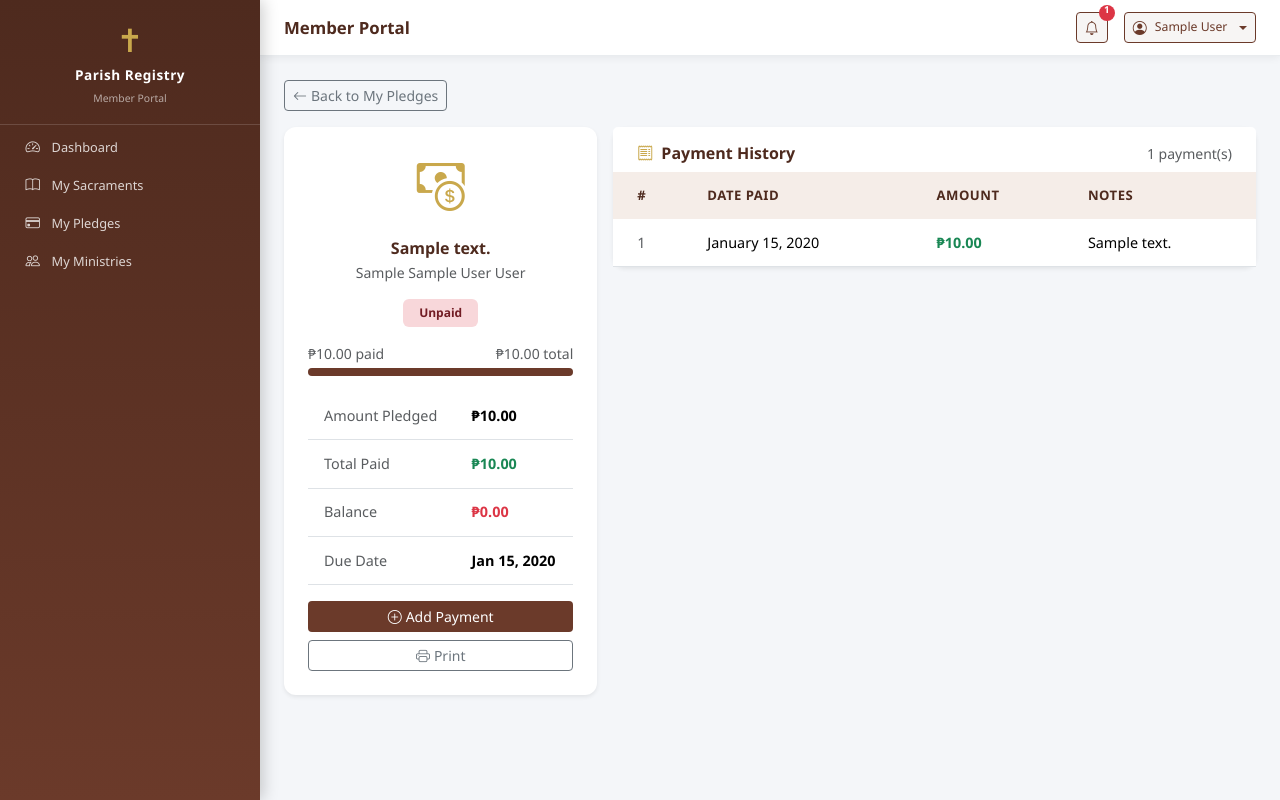
After one commit to Precious143Bless/registry, a Django app: page /member/pledges/1/ in a window 1280 px wide. The commit adds this page. Run offline with Django 4.2, Linux system fonts and the light colour scheme; a user stored in the database is signed in; data comes from the database, SQL or seed files in the repository; tables that the repository leaves empty hold one stand-in row (values such as "Sample post").

Commit message:
member my pledge
- view donation, add payment, print

```diff
--- /dev/null
+++ b/registry/templates/registry/member_pledge_detail.html
@@ -0,0 +1,161 @@
+{% extends 'registry/member_base.html' %}
+{% block title %}Pledge Detail{% endblock %}
+{% block content %}
+<div class="d-flex justify-content-between align-items-center mb-3">
+    <a href="{% url 'member_pledges' %}" class="btn btn-sm btn-outline-secondary">
+        <i class="bi bi-arrow-left me-1"></i>Back to My Pledges
+    </a>
+</div>
+
+<div class="row g-3">
+    <!-- Left: Pledge Summary Card -->
+    <div class="col-md-4">
+        <div class="card border-0 shadow-sm" style="border-radius:12px;">
+            <div class="card-body p-4">
+                <div class="mb-3 text-center" style="font-size:3rem;color:#c9a84c;">
+                    <i class="bi bi-cash-coin"></i>
+                </div>
+                <h6 class="fw-bold text-center mb-1" style="color:#4e2a1e;">{{ pledge.description }}</h6>
+                <p class="text-center text-muted small mb-3">{{ pledge.member.full_name }}</p>
+                <div class="text-center mb-3">
+                    {% if pledge.status == 'paid' %}
+                        <span class="badge px-3 py-2" style="background:#d4edda;color:#155724;">Fully Paid</span>
+                    {% elif pledge.status == 'partial' %}
+                        <span class="badge px-3 py-2" style="background:#fff3cd;color:#856404;">Partially Paid</span>
+                    {% else %}
+                        <span class="badge px-3 py-2" style="background:#f8d7da;color:#721c24;">Unpaid</span>
+                    {% endif %}
+                </div>
+                {% if pledge.amount_pledged > 0 %}
+                <div class="mb-3">
+                    <div class="d-flex justify-content-between small text-muted mb-1">
+                        <span>&#8369;{{ pledge.total_paid|floatformat:2 }} paid</span>
+                        <span>&#8369;{{ pledge.amount_pledged|floatformat:2 }} total</span>
+                    </div>
+                    <div class="progress" style="height:8px;border-radius:4px;">
+                        {% widthratio pledge.total_paid pledge.amount_pledged 100 as pct %}
+                        <div class="progress-bar" style="width:{{ pct }}%;background:#6b3a2a;"></div>
+                    </div>
+                </div>
+                {% endif %}
+                <table class="table table-sm mb-0">
+                    <tr>
+                        <td class="text-muted small">Amount Pledged</td>
+                        <td class="fw-semibold">&#8369;{{ pledge.amount_pledged|floatformat:2 }}</td>
+                    </tr>
+                    <tr>
+                        <td class="text-muted small">Total Paid</td>
+                        <td class="fw-semibold text-success">&#8369;{{ pledge.total_paid|floatformat:2 }}</td>
+                    </tr>
+                    <tr>
+                        <td class="text-muted small">Balance</td>
+                        <td class="fw-semibold text-danger">&#8369;{{ pledge.balance|floatformat:2 }}</td>
+                    </tr>
+                    <tr>
+                        <td class="text-muted small">Due Date</td>
+                        <td class="fw-semibold">{{ pledge.due_date|date:"M d, Y" }}</td>
+                    </tr>
+                </table>
+
+                {% if pledge.status != 'paid' %}
+                <div class="mt-3">
+                    <button class="btn btn-sm w-100" style="background:#6b3a2a;color:#fff;"
+                            data-bs-toggle="modal" data-bs-target="#addPaymentModal">
+                        <i class="bi bi-plus-circle me-1"></i>Add Payment
+                    </button>
+                </div>
+                {% endif %}
+
+                <div class="mt-2">
+                    <a href="{% url 'member_pledge_print' pledge.pk %}" target="_blank" class="btn btn-sm btn-outline-secondary w-100">
+                        <i class="bi bi-printer me-1"></i>Print
+                    </a>
+                </div>
+            </div>
+        </div>
+    </div>
+
+    <!-- Right: Payment History -->
+    <div class="col-md-8">
+        <div class="card border-0 shadow-sm" style="border-radius:12px;">
+            <div class="card-header bg-white border-0 pt-3 px-4 d-flex justify-content-between align-items-center">
+                <h6 class="fw-bold mb-0" style="color:#4e2a1e;">
+                    <i class="bi bi-receipt me-2" style="color:#c9a84c;"></i>Payment History
+                </h6>
+                <small class="text-muted">{{ payments.count }} payment(s)</small>
+            </div>
+            <div class="card-body p-0">
+                <table class="table mb-0">
+                    <thead style="background:#f8f4ef;">
+                        <tr>
+                            <th class="ps-4">#</th>
+                            <th>Date Paid</th>
+                            <th>Amount</th>
+                            <th>Notes</th>
+                        </tr>
+                    </thead>
+                    <tbody>
+                        {% for payment in payments %}
+                        <tr>
+                            <td class="ps-4 text-muted small">{{ forloop.counter }}</td>
+                            <td>{{ payment.date_paid|date:"F j, Y" }}</td>
+                            <td class="fw-semibold text-success">&#8369;{{ payment.amount|floatformat:2 }}</td>
+                            <td>{{ payment.notes|default:"—" }}</td>
+                        </tr>
+                        {% empty %}
+                        <tr>
+                            <td colspan="4" class="text-center text-muted py-4">No payments recorded yet.</td>
+                        </tr>
+                        {% endfor %}
+                    </tbody>
+                </table>
+            </div>
+        </div>
+    </div>
+</div>
+
+<!-- Add Payment Modal -->
+{% if pledge.status != 'paid' %}
+<div class="modal fade" id="addPaymentModal" tabindex="-1" aria-labelledby="addPaymentModalLabel" aria-hidden="true">
+    <div class="modal-dialog">
+        <div class="modal-content">
+            <form method="post" action="{% url 'member_pledge_add_payment' pledge.pk %}">
+                {% csrf_token %}
+                <div class="modal-header" style="background:#6b3a2a;color:#fff;">
+                    <h5 class="modal-title" id="addPaymentModalLabel">
+                        <i class="bi bi-plus-circle me-2"></i>Add Payment
+                    </h5>
+                    <button type="button" class="btn-close btn-close-white" data-bs-dismiss="modal"></button>
+                </div>
+                <div class="modal-body">
+                    <div class="mb-3">
+                        <label class="form-label fw-semibold">Amount <span class="text-danger">*</span></label>
+                        <div class="input-group">
+                            <span class="input-group-text">&#8369;</span>
+                            <input type="number" name="amount" class="form-control" step="0.01" min="0.01"
+                                   max="{{ pledge.balance }}" placeholder="0.00" required>
+                        </div>
+                        <small class="text-muted">Balance: &#8369;{{ pledge.balance|floatformat:2 }}</small>
+                    </div>
+                    <div class="mb-3">
+                        <label class="form-label fw-semibold">Date Paid <span class="text-danger">*</span></label>
+                        <input type="date" name="date_paid" class="form-control" required
+                               max="{% now 'Y-m-d' %}">
+                    </div>
+                    <div class="mb-3">
+                        <label class="form-label fw-semibold">Notes</label>
+                        <input type="text" name="notes" class="form-control" placeholder="Optional notes">
+                    </div>
+                </div>
+                <div class="modal-footer">
+                    <button type="button" class="btn btn-outline-secondary" data-bs-dismiss="modal">Cancel</button>
+                    <button type="submit" class="btn" style="background:#6b3a2a;color:#fff;">
+                        <i class="bi bi-check-circle me-1"></i>Save Payment
+                    </button>
+                </div>
+            </form>
+        </div>
+    </div>
+</div>
+{% endif %}
+{% endblock %}
--- a/registry/urls.py
+++ b/registry/urls.py
@@ -184,6 +184,9 @@ urlpatterns = [
     path('member/profile/', views.member_profile, name='member_profile'),
     path('member/pledges/', views.member_pledges, name='member_pledges'),
     path('member/pledges/<int:pk>/', views.member_pledge_detail, name='member_pledge_detail'),
+    path('member/pledges/<int:pk>/pay/', views.member_pledge_add_payment, name='member_pledge_add_payment'),
+    path('member/pledges/<int:pk>/print/', views.member_pledge_print, name='member_pledge_print'),
+    path('member/donations/', views.member_donations, name='member_donations'),
     path('member/sacraments/', views.member_sacraments, name='member_sacraments'),
     path('member/organizations/', views.member_organizations, name='member_organizations'),
 ]
--- a/registry/views.py
+++ b/registry/views.py
@@ -564,6 +564,57 @@ def member_pledge_detail(request, pk):
     payments = pledge.payments.all().order_by('-date_paid')
 
     return render(request, 'registry/member_pledge_detail.html', {'pledge': pledge, 'payments': payments})
+
+
+@login_required
+def member_pledge_add_payment(request, pk):
+    """Allow member to add a payment to their own pledge"""
+    if not hasattr(request.user, 'member_profile'):
+        messages.error(request, 'Access denied.')
+        return redirect('login')
+
+    pledge = get_object_or_404(Pledge, pk=pk, member=request.user.member_profile)
+
+    if request.method == 'POST':
+        form = PledgePaymentForm(request.POST)
+        if form.is_valid():
+            payment = form.save(commit=False)
+            payment.pledge = pledge
+            payment.save()
+            messages.success(request, 'Payment recorded successfully.')
+        else:
+            for field, errors in form.errors.items():
+                for error in errors:
+                    messages.error(request, f'{field.replace("_", " ").title()}: {error}')
+
+    return redirect('member_pledge_detail', pk=pk)
+
+
+@login_required
+def member_pledge_print(request, pk):
+    """Print a member's own pledge — same layout as staff print"""
+    if not hasattr(request.user, 'member_profile'):
+        messages.error(request, 'Access denied.')
+        return redirect('login')
+
+    pledge = get_object_or_404(Pledge, pk=pk, member=request.user.member_profile)
+    return render(request, 'registry/accounting/pledges/print.html', {
+        'pledge': pledge,
+        'parish': _parish_ctx(),
+    })
+
+
+@login_required
+def member_donations(request):
+    """View member's donations (read-only)"""
+    if not hasattr(request.user, 'member_profile'):
+        messages.error(request, 'Access denied.')
+        return redirect('login')
+
+    member = request.user.member_profile
+    donations = member.donations.all().order_by('-date_donated')
+
+    return render(request, 'registry/member_donations.html', {'donations': donations, 'member': member})
 
 
 @login_required
@@ -1377,7 +1428,8 @@ def pledge_edit(request, pk):
 
     form = PledgeForm(request.POST or None, instance=pledge)
     if form.is_valid():
-        form.save()
+        updated_pledge = form.save()
+        updated_pledge.update_status()
         messages.success(request, 'Pledge updated.')
         return redirect('pledge_list')
     return render(request, 'registry/accounting/pledges/form.html', {'form': form, 'title': 'Edit Pledge'})
```
Also changed, not shown: registry/templates/registry/member_donations.html (added, +45 -0 lines), registry/templates/registry/member_pledges.html (+59 -7 lines).
